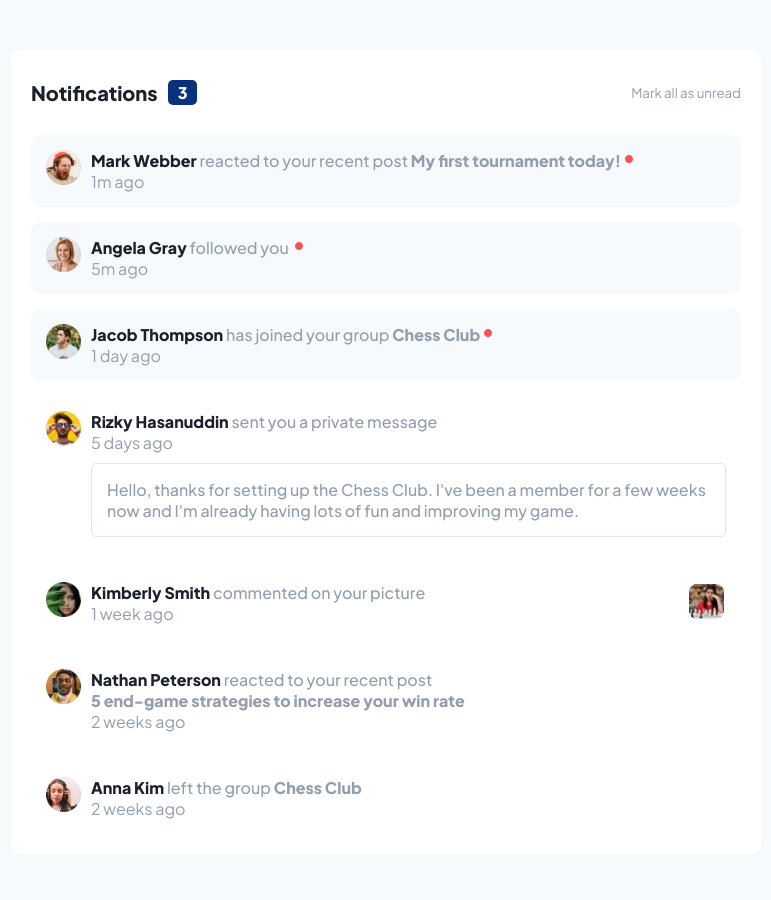
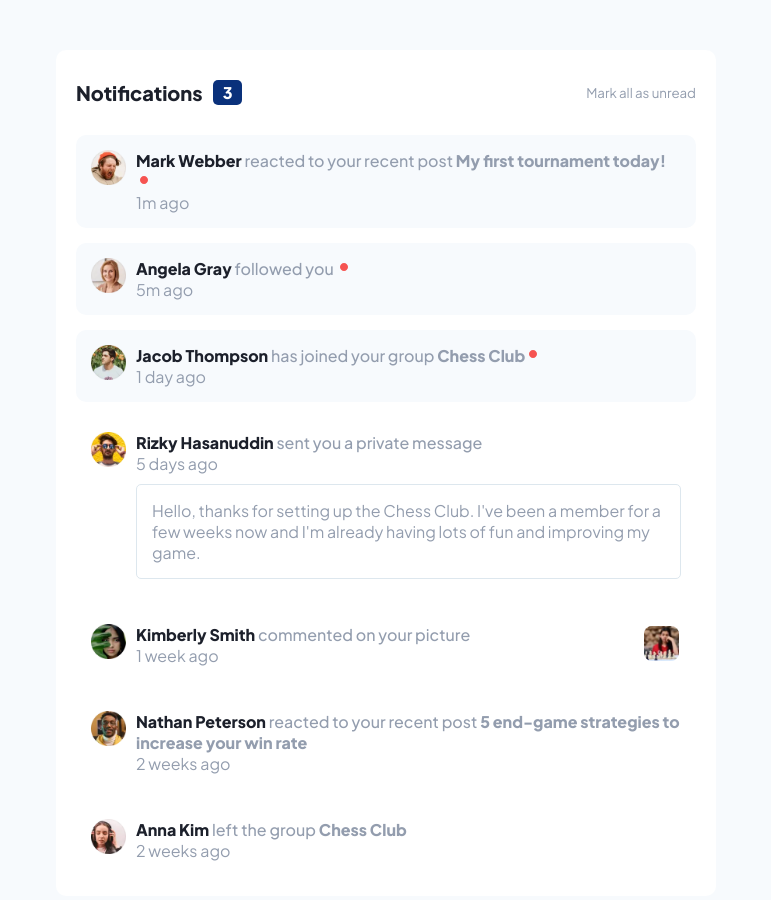
Before and after one commit to sorci89/notifications-page-main, a React (Create React App) app: page / in a window 1280 px wide. Shown: the top 900 px of the page, without its empty margins (254-1025 px from the left). Built offline with nearby package versions, Linux system fonts and the light colour scheme.

Commit message:
add a and button tag for clickable elements

```diff
--- a/src/app.module.css
+++ b/src/app.module.css
@@ -56,7 +56,7 @@ select {
 body{
   color: var(--grayish-blue);
   font-family: 'Plus Jakarta Sans', sans-serif;
-  font-size: 16px;
+  font-size: var(--base-font-size);
   font-weight: 500;
   background-color: var(--very-light-grayish-blue);
 }
@@ -64,7 +64,7 @@ body{
 .container {
   margin: auto;
   padding: 30px 10px;
-  max-width: 750px;
+  max-width: 660px;
   overflow-y: auto;
   background-color: var(--white);
 }
--- a/src/components/notifications/Notifications.jsx
+++ b/src/components/notifications/Notifications.jsx
@@ -18,10 +18,10 @@ const Notifications = ({notifications, toggleRead}) => {
                     <div className={styles.notificationCardTextContent}>
                         <button className={styles.userName}>{notification.userName}</button>{" "}
                         <span className={styles.action}>{notification.action}</span>{" "}
-                        {notification.type === "withLink" && <button className={styles.link}>{notification.link}</button>}
+                        {notification.type === "withLink" && <a href="nolink" className={styles.link}>{notification.link}</a>}
                         {notification.isRead === false && <GoPrimitiveDot className={styles.orangeDot} />}
                         <p className={styles.time}>{notification.time}</p>
-                        {notification.type === "withMessage" && <p className={styles.privatMessage}>{notification.message}</p>}
+                        {notification.type === "withMessage" && <button className={styles.privatMessage}>{notification.message}</button>}
                     </div>
                         {notification.type === "withPicture" && (
                             <button className={styles.referredPictureContainer}>
--- a/src/components/notifications/notifications.module.css
+++ b/src/components/notifications/notifications.module.css
@@ -54,6 +54,8 @@
     width: 100%;
     border: 1.5px solid var(--light-grayish-blue-2);
     border-radius: 5px;
+    font-size: var(--base-font-size);
+    text-align: left;
 }
 .privatMessage:hover{
 
```
